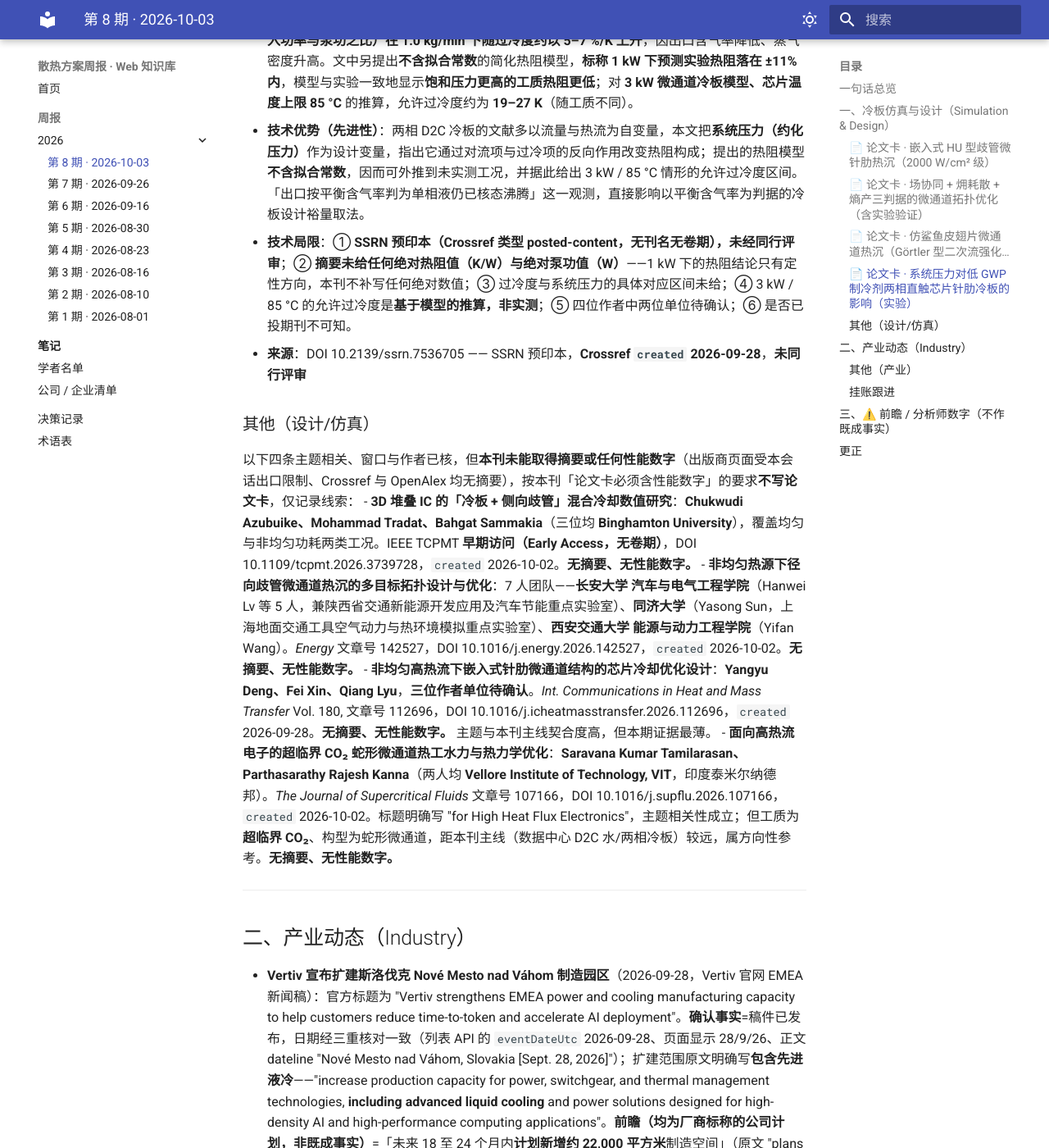
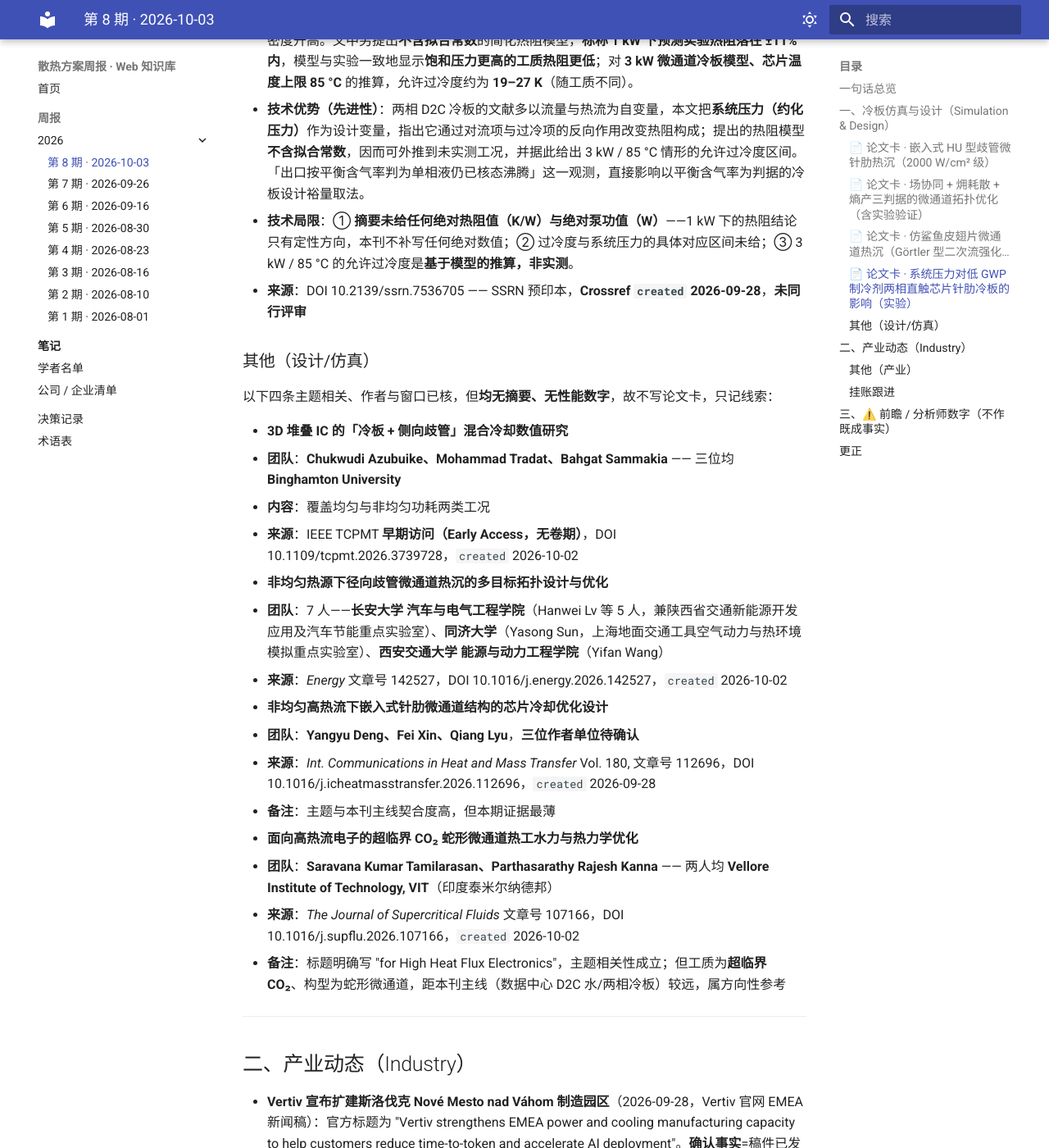
Before and after one commit to liyf1640/thermal_cooling_weekly_report, an MkDocs documentation site: the page built from docs/briefings/2026/2026-10-03.md, in a window 1280 px wide and 1400 px high, scrolled down 3248 px. Shown: the whole window at 82% size. Built offline with MkDocs 1.6.1 and Material for MkDocs 9.7.7, drawn with Linux system fonts in a browser that asks for light colours; some of the changed text lies outside the part shown.

Commit message:
briefing: 技术局限只写技术局限（新规则 15 补充）；「其他」类线索改嵌套 bullet（新规则 27）
维护者 2026-10-07 裁定：

1. 「技术局限」里不再写出版状态（预印本 / 未同行评审 / 无刊名卷期）、作者单位
   或通讯作者待确认、是否已投期刊不可知——这些是元数据，「来源」与「研究团队」
   已标注，重复无益。按此清理：
   - 第 8 期四张卡（SSRN 那张删 ①⑤⑥ 并重排序号，另三张删「通讯作者待确认」）
   - 第 7 期删「收稿日期未取得 / 依据 Crossref 字段」一项
   - 第 5 期两处删「arXiv 预印本、未同行评审」前缀
   - 第 4 期删两条只剩元数据与「核验票 2-1」的技术局限行，另一处去掉核验票字样
   - 第 3 期删「会议论文；」
2. 「其他（设计/仿真）」每条改为标题 + 团队 / 内容 / 来源 / 备注 的嵌套 bullet，
   不再写成一整段；节首导语压成一句。

mkdocs build --strict 通过。

Co-Authored-By: Claude Opus 5 (1M context) <noreply@anthropic.com>

```diff
--- a/docs/briefings/2026/2026-10-03.md
+++ b/docs/briefings/2026/2026-10-03.md
@@ -16,36 +16,48 @@
 - **研究团队**：**Zhiyao Jiang**（第一）、**Wei Xiao**、**Weiheng Li**、**Bai Song** —— **北京大学 工学院力学与工程科学系**（北京 100871）；Jiang、Xiao、Song 三人另兼 **微纳加工技术国家级重点实验室**。**通讯作者待确认。**
 - **技术介绍**：针对**嵌入式 HU 型歧管微针肋（micro-pin-fin, MPF）热沉**作三维数值研究，采用分层三模型策略。摘要给出的参数敏感性：增大 MPF 直径会使最高芯片温升 ΔT_max 下降、压降 ΔP 上升；**在腔高 H_cav 固定的条件下**增大翅高 H_f 会压缩顶部间隙、抑制旁通泄漏，从而显著强化换热；横向与纵向间距之间存在**非对称交叉耦合**，间距过大时流动绕行低阻通道并形成尾迹，换热严重恶化。**性能**：热流 **2000 W/cm²** 下，**菱形（diamond）截面** MPF 同时取得 **ΔT_max = 56 K**、**ΔP = 28 kPa**、**COP > 2000**，相对**常规微通道（MC）基准**在热与流两方面同时更优；对照组另含同族的顺排（in-line）与错排（staggered）圆形针肋阵列。背景热流量级为**超过 1 kW/cm²**。
 - **技术优势（先进性）**：常规微通道在千瓦每平方厘米量级要靠提高流速换取换热，压降随之抬升；本文的歧管 + 嵌入式针肋组合在 2000 W/cm² 下把温升与压降同时压在 56 K / 28 kPa，即不是以压降换换热。文中对间距的非对称交叉耦合与旁通泄漏机理给出了具体几何条件（固定 H_cav 时增大 H_f），而非只报最优解。
-- **技术局限**：① **纯三维数值研究，摘要未提任何实验验证**；② **COP 的定义式原文未给**，本刊不代为解释，故该数字只能按原文的无量纲「性能系数」原样引用；③ 工质、泵功绝对值、针肋尺寸区间均未取到；④ **摘要与上述数字经 OpenAlex 的出版商交存元数据取得，ScienceDirect 页面因本会话出口限制未能直读复核**；⑤ 通讯作者待确认。
+- **技术局限**：① **纯三维数值研究，摘要未提任何实验验证**；② **COP 的定义式原文未给**，本刊不代为解释，故该数字只能按原文的无量纲「性能系数」原样引用；③ 工质、泵功绝对值、针肋尺寸区间均未取到；④ **摘要与上述数字经 OpenAlex 的出版商交存元数据取得，ScienceDirect 页面因本会话出口限制未能直读复核**。
 - **来源**：DOI 10.1016/j.ijheatmasstransfer.2026.129613 —— *International Journal of Heat and Mass Transfer* Vol. 273, 文章号 129613（PII S0017931026012895），**Crossref `created` 2026-09-28**、印本刊期排至 2027-02，即**在线先行（articles in press）**，同行评审已接收
 
 ### 📄 论文卡 · 场协同 + 㶲耗散 + 熵产三判据的微通道拓扑优化（含实验验证）
 - **研究团队**：**Yuwei Liu**（第一）、**Jintao Liu**、**Wenwei Jiang**、**Yuanzhi Sun** —— **中国矿业大学（北京）机电与信息工程学院**（北京 100083）；**Jinghui Liang** —— **北京海纳川汽车部件股份有限公司**（北京 100176）；**Changhui Chen** —— **北汽动力总成有限公司**（北京 101100）。共 6 人，**高校 + 北汽系两家企业的产学合作**；**通讯作者待确认。**
 - **技术介绍**：以**强化换热 + 降低流阻**为双目标建立流-热拓扑优化模型，按 **Pareto 前沿 + 综合热工水力评价**选出拓扑优化构型 **TOMC**（topologically optimized microchannel），并用**三维共轭传热（CHT）仿真 + 实验验证**两条路核对。设置两个对照基准：**CSMC**（conventional straight microchannel，常规直微通道）与 **PSMC**（原文写作 pin-fin microchannel，缩写与词组不匹配，此处按原文原样引用）。机理解释落在改善内部流量分配与**速度场–温度梯度场的空间协同**上，对应传热能力耗散（entransy dissipation）与总熵产下降，且总熵产以热贡献为主导。**性能**（**均为「在所考察的最高 Reynolds 数下」的值**）：TOMC 压降相对 CSMC **−31.54%**、相对 PSMC **−30.09%**；最高温升相对 CSMC **−40.48%**、相对 PSMC **−17.72%**。
 - **技术优势（先进性）**：场协同、㶲耗散、熵产三套判据此前多是各自单独用来解释优化结果，本文把三者并入同一个双目标拓扑优化的评价环节，并给出「总熵产以热贡献为主导」这一可据以取舍的结论；相对本期其余几条纯数值工作，**本文带实验验证**。两个对照基准（直通道与针肋通道）同时给出，可直接看出拓扑构型相对两类常规方案各让出/赚回多少。
-- **技术局限**：① **「所考察的最高 Reynolds 数」的具体数值原文未给**，故上述四个相对量**不可读作全工况结论**；② 工质、热流密度、绝对温度与压降值均未取到；③ 实验的台架、量程与不确定度未核；④ **摘要与数字经 OpenAlex 取得，ScienceDirect 页面因出口限制未能直读复核**；⑤ 通讯作者待确认。
+- **技术局限**：① **「所考察的最高 Reynolds 数」的具体数值原文未给**，故上述四个相对量**不可读作全工况结论**；② 工质、热流密度、绝对温度与压降值均未取到；③ 实验的台架、量程与不确定度未核；④ **摘要与数字经 OpenAlex 取得，ScienceDirect 页面因出口限制未能直读复核**。
 - **来源**：DOI 10.1016/j.applthermaleng.2026.133471 —— *Applied Thermal Engineering* Vol. 308, 文章号 133471，**Crossref `created` 2026-09-30**、印本刊期 2026-11，在线先行，同行评审已接收
 
 ### 📄 论文卡 · 仿鲨鱼皮翅片微通道热沉（Görtler 型二次流强化）
 - **研究团队**：**Ge Gao**（第一）、**Guangze Li**、**Yuhui Wang**、**Liuyong Chang**、**Longfei Chen** —— **北京航空航天大学杭州国际创新研究院**（杭州 311115），Gao 另兼**北航 航空科学与工程学院**（北京 100191），Li、Chang、Chen 三人另兼**天目山实验室**（杭州余杭区）；**Feng Han** —— **南京航空航天大学 能源与动力学院**（南京 210016）；**Pedro David Bravo-Mosquera** —— **圣保罗大学圣卡洛斯工程学院 航空工程系**（巴西 São Carlos）。共 7 人、5 家机构；**通讯作者待确认。**
 - **技术介绍**：对**全尺寸微通道热沉**作湍流高保真数值仿真（**realizable k–ε** 模型），翅片取仿鲨鱼皮外形，渐缩尾缘诱导纵向涡，表现为典型 **Görtler 型二次流**；翅片交错布置时出现 **U 形温度梯度**，热源温度与流动均匀性改善。**性能**（基准为**同体积矩形翅片**，限定于**翅片 5 mm 与 8 mm 两种构型**）：流动阻力在**所考察的全部 Reynolds 数范围内一致降低 26–35%**；**Re 超过约 2130** 后换热效率开始上升，**最大增强 16%**；综合换热性能评价指标 **PEC 相对矩形翅片最高 +31%**（原文措辞为 "rises to a peak value of 31%"，按原文引用）。
 - **技术优势（先进性）**：常规强化翅片多以增大扰动换取换热、同时抬高压降；本文的仿生翅片在所考察 Re 全区间**同时**降低流阻并在高 Re 段提升换热，且把增益归因到可辨识的 Görtler 型二次流结构，而非只给出几何寻优结果。
-- **技术局限**：① **纯数值研究，摘要未提任何实验验证**；② **所考察的 Reynolds 数区间具体数值未给**（只有「Re > 约 2130」这一个转折点），故「全部 Re 范围」的边界不明；③ **工质未给**；④ 热流密度、基准热阻与绝对温度值均无；⑤ 「PEC 峰值 31%」的原文措辞含歧义——PEC 通常是无量纲比值而非百分比，本刊按原文原样引用、不代为换算；⑥ 通讯作者待确认。
+- **技术局限**：① **纯数值研究，摘要未提任何实验验证**；② **所考察的 Reynolds 数区间具体数值未给**（只有「Re > 约 2130」这一个转折点），故「全部 Re 范围」的边界不明；③ **工质未给**；④ 热流密度、基准热阻与绝对温度值均无；⑤ 「PEC 峰值 31%」的原文措辞含歧义——PEC 通常是无量纲比值而非百分比，本刊按原文原样引用、不代为换算。
 - **来源**：DOI 10.1063/5.0347413 —— *Physics of Fluids* Vol. 38, Iss. 10, 文章号 105103，**在线 2026-10-01**（Crossref `created` 与 `published-online` 同为 2026-10-01），**同行评审已正式刊出**（非在线先行）
 
 ### 📄 论文卡 · 系统压力对低 GWP 制冷剂两相直触芯片针肋冷板的影响（实验）
 - **研究团队**：**Wookyoung Kim**（第一）、**Kyeonghui Hong**、**Jinsub Kim**、**Kong Hoon Lee**。已核到单位的两位：**Kyeonghui Hong —— 韩国科学技术联合大学院大学（University of Science and Technology, UST）**；**Jinsub Kim —— 韩国机械与材料研究院（KIMM）**。**Wookyoung Kim（第一）与 Kong Hoon Lee 单位待确认。**
 - **技术介绍**：以**铜冷板、加热足迹 25.4 × 25.4 mm** 的两相**直触芯片（direct-to-chip, D2C）**针肋冷板为对象，用 **R1233zd(E)、R1234ze(E)、R1234yf** 三种低 GWP 制冷剂作**过冷流动沸腾**实验，手段为**高速摄影 + 测温**，系统压力与过冷度由储液器（accumulator）调节。工况：入口温度 **40 °C**，输入功率 **45 W 至标称 1 kW**，质量流量 **0.152–2.235 kg/min**，过冷度 **1.8–39.9 K**。**性能与结论**：高速影像与起始判据显示，**即使出口按平衡含气率判为单相液的工况也已发生核态沸腾**；标称 1 kW 下三种工质的热阻**均随过冷度增大而上升**（定性方向），把热阻分解为导热项/对流项/过冷项后，随约化压力升高**对流项下降、部分抵消过冷项的上升**；**COP（输入功率与泵功之比）在 1.0 kg/min 下随过冷度约以 5–7 %/K 上升**，因出口含气率降低、蒸气密度升高。文中另提出**不含拟合常数**的简化热阻模型，**标称 1 kW 下预测实验热阻落在 ±11% 内**，模型与实验一致地显示**饱和压力更高的工质热阻更低**；对 **3 kW 微通道冷板模型、芯片温度上限 85 °C** 的推算，允许过冷度约为 **19–27 K**（随工质不同）。
 - **技术优势（先进性）**：两相 D2C 冷板的文献多以流量与热流为自变量，本文把**系统压力（约化压力）**作为设计变量，指出它通过对流项与过冷项的反向作用改变热阻构成；提出的热阻模型**不含拟合常数**，因而可外推到未实测工况，并据此给出 3 kW / 85 °C 情形的允许过冷度区间。「出口按平衡含气率判为单相液仍已核态沸腾」这一观测，直接影响以平衡含气率为判据的冷板设计裕量取法。
-- **技术局限**：① **SSRN 预印本（Crossref 类型 posted-content，无刊名无卷期），未经同行评审**；② **摘要未给任何绝对热阻值（K/W）与绝对泵功值（W）**——1 kW 下的热阻结论只有定性方向，本刊不补写任何绝对数值；③ 过冷度与系统压力的具体对应区间未给；④ 3 kW / 85 °C 的允许过冷度是**基于模型的推算，非实测**；⑤ 四位作者中两位单位待确认；⑥ 是否已投期刊不可知。
+- **技术局限**：① **摘要未给任何绝对热阻值（K/W）与绝对泵功值（W）**——1 kW 下的热阻结论只有定性方向，本刊不补写任何绝对数值；② 过冷度与系统压力的具体对应区间未给；③ 3 kW / 85 °C 的允许过冷度是**基于模型的推算，非实测**。
 - **来源**：DOI 10.2139/ssrn.7536705 —— SSRN 预印本，**Crossref `created` 2026-09-28**，**未同行评审**
 
 ### 其他（设计/仿真）
-以下四条主题相关、窗口与作者已核，但**本刊未能取得摘要或任何性能数字**（出版商页面受本会话出口限制、Crossref 与 OpenAlex 均无摘要），按本刊「论文卡必须含性能数字」的要求**不写论文卡**，仅记录线索：
-- **3D 堆叠 IC 的「冷板 + 侧向歧管」混合冷却数值研究**：**Chukwudi Azubuike、Mohammad Tradat、Bahgat Sammakia**（三位均 **Binghamton University**），覆盖均匀与非均匀功耗两类工况。IEEE TCPMT **早期访问（Early Access，无卷期）**，DOI 10.1109/tcpmt.2026.3739728，`created` 2026-10-02。**无摘要、无性能数字。**
-- **非均匀热源下径向歧管微通道热沉的多目标拓扑设计与优化**：7 人团队——**长安大学 汽车与电气工程学院**（Hanwei Lv 等 5 人，兼陕西省交通新能源开发应用及汽车节能重点实验室）、**同济大学**（Yasong Sun，上海地面交通工具空气动力与热环境模拟重点实验室）、**西安交通大学 能源与动力工程学院**（Yifan Wang）。*Energy* 文章号 142527，DOI 10.1016/j.energy.2026.142527，`created` 2026-10-02。**无摘要、无性能数字。**
-- **非均匀高热流下嵌入式针肋微通道结构的芯片冷却优化设计**：**Yangyu Deng、Fei Xin、Qiang Lyu**，**三位作者单位待确认**。*Int. Communications in Heat and Mass Transfer* Vol. 180, 文章号 112696，DOI 10.1016/j.icheatmasstransfer.2026.112696，`created` 2026-09-28。**无摘要、无性能数字。** 主题与本刊主线契合度高，但本期证据最薄。
-- **面向高热流电子的超临界 CO₂ 蛇形微通道热工水力与热力学优化**：**Saravana Kumar Tamilarasan、Parthasarathy Rajesh Kanna**（两人均 **Vellore Institute of Technology, VIT**，印度泰米尔纳德邦）。*The Journal of Supercritical Fluids* 文章号 107166，DOI 10.1016/j.supflu.2026.107166，`created` 2026-10-02。标题明确写 "for High Heat Flux Electronics"，主题相关性成立；但工质为**超临界 CO₂**、构型为蛇形微通道，距本刊主线（数据中心 D2C 水/两相冷板）较远，属方向性参考。**无摘要、无性能数字。**
+以下四条主题相关、作者与窗口已核，但**均无摘要、无性能数字**，故不写论文卡，只记线索：
+
+- **3D 堆叠 IC 的「冷板 + 侧向歧管」混合冷却数值研究**
+  - **团队**：**Chukwudi Azubuike、Mohammad Tradat、Bahgat Sammakia** —— 三位均 **Binghamton University**
+  - **内容**：覆盖均匀与非均匀功耗两类工况
+  - **来源**：IEEE TCPMT **早期访问（Early Access，无卷期）**，DOI 10.1109/tcpmt.2026.3739728，`created` 2026-10-02
+- **非均匀热源下径向歧管微通道热沉的多目标拓扑设计与优化**
+  - **团队**：7 人——**长安大学 汽车与电气工程学院**（Hanwei Lv 等 5 人，兼陕西省交通新能源开发应用及汽车节能重点实验室）、**同济大学**（Yasong Sun，上海地面交通工具空气动力与热环境模拟重点实验室）、**西安交通大学 能源与动力工程学院**（Yifan Wang）
+  - **来源**：*Energy* 文章号 142527，DOI 10.1016/j.energy.2026.142527，`created` 2026-10-02
+- **非均匀高热流下嵌入式针肋微通道结构的芯片冷却优化设计**
+  - **团队**：**Yangyu Deng、Fei Xin、Qiang Lyu**，**三位作者单位待确认**
+  - **来源**：*Int. Communications in Heat and Mass Transfer* Vol. 180, 文章号 112696，DOI 10.1016/j.icheatmasstransfer.2026.112696，`created` 2026-09-28
+  - **备注**：主题与本刊主线契合度高，但本期证据最薄
+- **面向高热流电子的超临界 CO₂ 蛇形微通道热工水力与热力学优化**
+  - **团队**：**Saravana Kumar Tamilarasan、Parthasarathy Rajesh Kanna** —— 两人均 **Vellore Institute of Technology, VIT**（印度泰米尔纳德邦）
+  - **来源**：*The Journal of Supercritical Fluids* 文章号 107166，DOI 10.1016/j.supflu.2026.107166，`created` 2026-10-02
+  - **备注**：标题明确写 "for High Heat Flux Electronics"，主题相关性成立；但工质为**超临界 CO₂**、构型为蛇形微通道，距本刊主线（数据中心 D2C 水/两相冷板）较远，属方向性参考
 
 ---
 
```
Also changed, not shown: .claude/skills/weekly-briefing/rules.md (+6 -0 lines), docs/briefings/2026/2026-08-16.md (+1 -1 lines), docs/briefings/2026/2026-08-23.md (+1 -3 lines), docs/briefings/2026/2026-08-30.md (+2 -2 lines), docs/briefings/2026/2026-09-26.md (+1 -1 lines).
